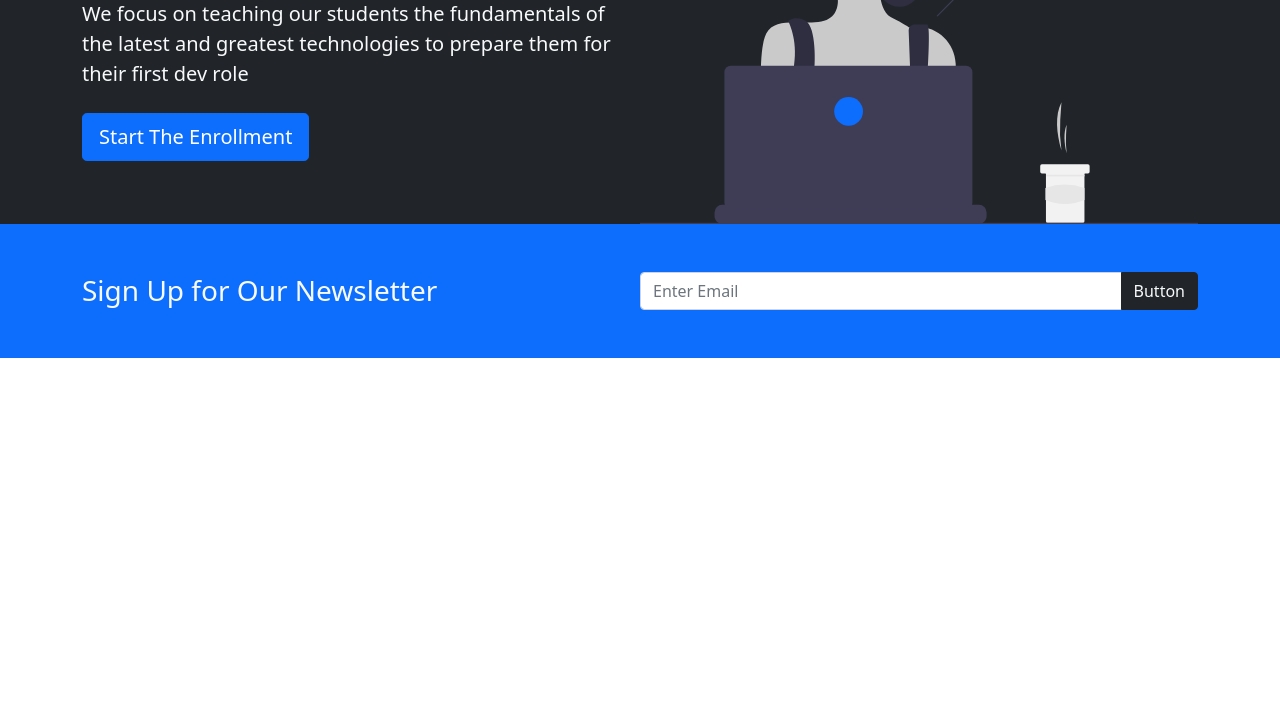
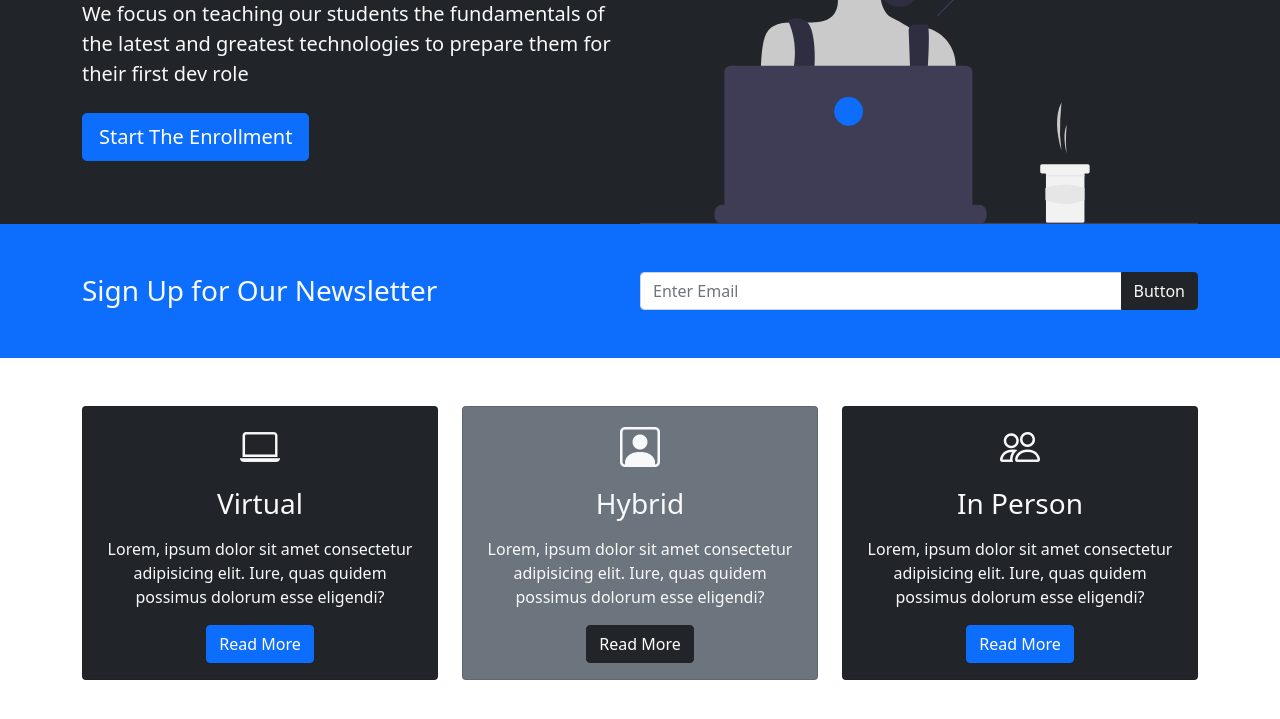
Before and after one commit to YaminiMurugan/Bootstrap_V5, a plain HTML site: page Bootstrap_V5_Website/index.html in a window 1280 px wide. Shown: the part 257-976 px from the top of the page. Before the commit the page ends 800 px from the top, so only its background shows below. Drawn offline with nearby package versions, Linux system fonts and the light colour scheme.

Commit message:
Card - boxes commit

```diff
--- a/Bootstrap_V5_Website/index.html
+++ b/Bootstrap_V5_Website/index.html
@@ -5,16 +5,17 @@
     <meta charset="UTF-8">
     <meta http-equiv="X-UA-Compatible" content="IE=edge">
     <meta name="viewport" content="width=device-width, initial-scale=1.0">
+    <!-- bootstrap 5 cdn -->
     <link href="https://cdn.jsdelivr.net/npm/bootstrap@5.0.2/dist/css/bootstrap.min.css" rel="stylesheet"
         integrity="sha384-EVSTQN3/azprG1Anm3QDgpJLIm9Nao0Yz1ztcQTwFspd3yD65VohhpuuCOmLASjC" crossorigin="anonymous">
+    <!-- bootstrap cdn -->
+    <link rel="stylesheet" href="https://cdn.jsdelivr.net/npm/bootstrap-icons@1.3.0/font/bootstrap-icons.css" />
+    <!-- external css -->
     <link rel="stylesheet" href="style.css">
     <title>Frontend BootCamp</title>
-
-    <!-- Font awesome using cdn link below (used for some projects )-->
-    <!-- <link rel="stylesheet" href="https://cdnjs.cloudflare.com/ajax/libs/font-awesome/5.15.3/css/all.min.css" integrity="sha512-iBBXm8fW90+nuLcSKlbmrPcLa0OT92xO1BIsZ+ywDWZCvqsWgccV3gFoRBv0z+8dLJgyAHIhR35VZc2oM/gI1w==" crossorigin="anonymous" referrerpolicy="no-referrer" />
-    end of font awesome-->
 </head>
 
+<body>
 
     <!-- Nav bar  -->
     <nav class="navbar navbar-expand-lg bg-dark navbar-dark py-3">
@@ -68,18 +69,58 @@
         </div>
     </section>
 
-<body>
-
-
-
-
-
-
-
-
-
-
-
+    <!-- Boxes -->
+    <section class="p-5">
+        <div class="container">
+            <div class="row text-center g-4">
+                <div class="col-md">
+                    <div class="card bg-dark text-light">
+                        <div class="card-body text-center">
+                            <div class="h1 mb-3">
+                                <i class="bi bi-laptop"></i>
+                            </div>
+                            <h3 class="card-title mb-3">Virtual</h3>
+                            <p class="card-text">
+                                Lorem, ipsum dolor sit amet consectetur adipisicing elit.
+                                Iure, quas quidem possimus dolorum esse eligendi?
+                            </p>
+                            <a href="#" class="btn btn-primary">Read More</a>
+                        </div>
+                    </div>
+                </div>
+                <div class="col-md">
+                    <div class="card bg-secondary text-light">
+                        <div class="card-body text-center">
+                            <div class="h1 mb-3">
+                                <i class="bi bi-person-square"></i>
+                            </div>
+                            <h3 class="card-title mb-3">Hybrid</h3>
+                            <p class="card-text">
+                                Lorem, ipsum dolor sit amet consectetur adipisicing elit.
+                                Iure, quas quidem possimus dolorum esse eligendi?
+                            </p>
+                            <a href="#" class="btn btn-dark">Read More</a>
+                        </div>
+                    </div>
+                </div>
+                <div class="col-md">
+                    <div class="card bg-dark text-light">
+                        <div class="card-body text-center">
+                            <div class="h1 mb-3">
+                                <i class="bi bi-people"></i>
+                            </div>
+                            <h3 class="card-title mb-3">In Person</h3>
+                            <p class="card-text">
+                                Lorem, ipsum dolor sit amet consectetur adipisicing elit.
+                                Iure, quas quidem possimus dolorum esse eligendi?
+                            </p>
+                            <a href="#" class="btn btn-primary">Read More</a>
+                        </div>
+                    </div>
+                </div>
+            </div>
+        </div>
+    </section>
     <script src="https://cdn.jsdelivr.net/npm/bootstrap@5.0.2/dist/js/bootstrap.bundle.min.js"
         integrity="sha384-MrcW6ZMFYlzcLA8Nl+NtUVF0sA7MsXsP1UyJoMp4YLEuNSfAP+JcXn/tWtIaxVXM" crossorigin="anonymous">
     </script>
```
Lines whose indentation alone changed are shown as unchanged.
